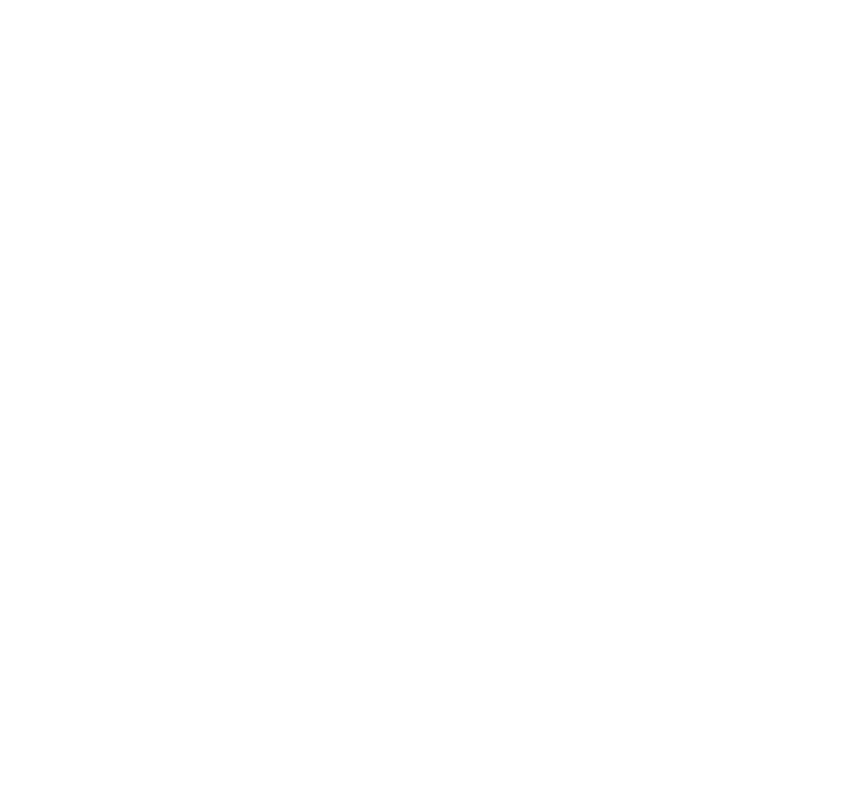
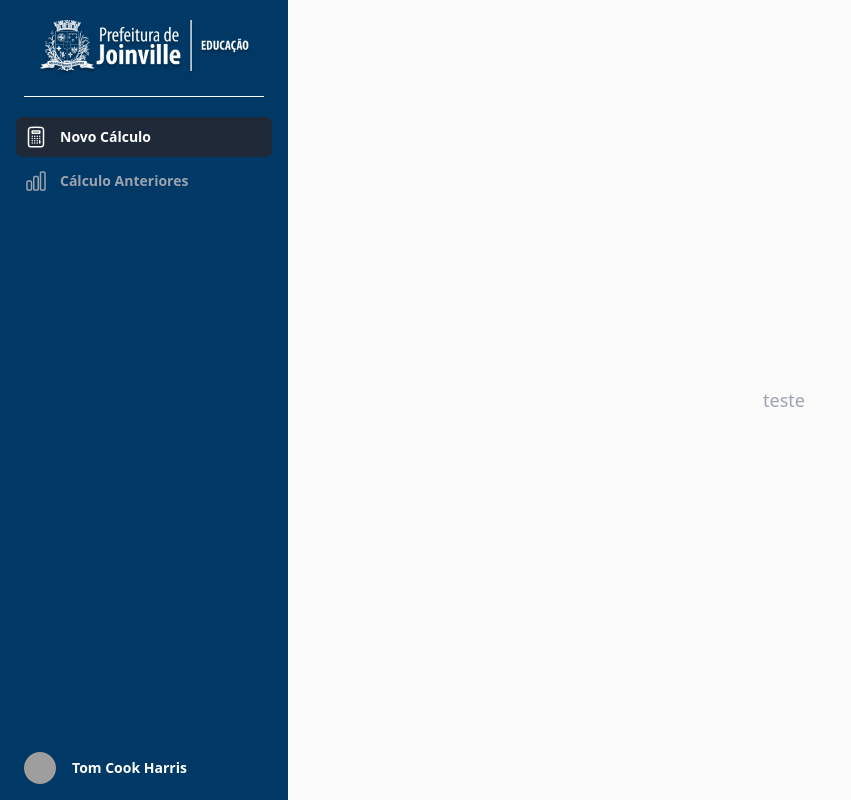
Before and after one commit to Sistema-GR/dashboard-admin, a Vue app: page /admin/newcal in a window 1280 px wide. Before the commit this address had no page. Shown: the whole page, without its empty margins (0-851 px from the left). Built offline with nearby package versions, Linux system fonts and the light colour scheme; grey boxes are pictures that could not be loaded.

Commit message:
fix/routes

```diff
--- a/src/views/Admin/Overview.vue
+++ b/src/components/Sidebar/Sidebar.vue
@@ -1,6 +1,6 @@
+<!-- Sidebar.vue -->
 <template>
-  <div class="bg-[#FBFBFB]">
-
+  <div>
     <TransitionRoot as="template" :show="sidebarOpen">
       <Dialog class="relative z-50 lg:hidden" @close="sidebarOpen = false">
         <TransitionChild as="template" enter="transition-opacity ease-linear duration-300" enter-from="opacity-0" enter-to="opacity-100" leave="transition-opacity ease-linear duration-300" leave-from="opacity-100" leave-to="opacity-0">
@@ -18,7 +18,6 @@
                   </button>
                 </div>
               </TransitionChild>
-              <!-- Sidebar component, -->
               <div class="flex grow flex-col gap-y-5 overflow-y-auto bg-[#003965] px-6 pb-2 ring-1 ring-white/10 ">
                 <div class="flex h-16 shrink-0 mt-5 justify-center items-center border-b-2 border-white">
                   <img class="h-12 w-auto" src="../../assets/images/logo-horinzontal.png" alt="Your Company" />
@@ -28,10 +27,10 @@
                     <li>
                       <ul role="list" class="-mx-2 space-y-1">
                         <li v-for="item in navigation" :key="item.name">
-                          <a :href="item.href" :class="[item.current ? 'bg-gray-800 text-white' : 'text-gray-400 hover:bg-gray-800 hover:text-white', 'group flex gap-x-3 rounded-md p-2 text-sm font-semibold leading-6']">
+                          <router-link :to="item.route" :class="[item.current ? 'bg-gray-800 text-white' : 'text-gray-400 hover:bg-gray-800 hover:text-white', 'group flex gap-x-3 rounded-md p-2 text-sm font-semibold leading-6']">
                             <component :is="item.icon" class="h-6 w-6 shrink-0" aria-hidden="true" />
                             {{ item.name }}
-                          </a>
+                          </router-link>
                         </li>
                       </ul>
                     </li>
@@ -55,10 +54,10 @@
             <li>
               <ul role="list" class="-mx-2 space-y-1">
                 <li v-for="item in navigation" :key="item.name">
-                  <a :href="item.href" :class="[item.current ? 'bg-gray-800 text-white' : 'text-gray-400 hover:bg-gray-800 hover:text-white', 'group flex gap-x-3 rounded-md p-2 text-sm font-semibold leading-6']">
+                  <router-link :to="item.route" :class="[item.current ? 'bg-gray-800 text-white' : 'text-gray-400 hover:bg-gray-800 hover:text-white', 'group flex gap-x-3 rounded-md p-2 text-sm font-semibold leading-6']">
                     <component :is="item.icon" class="h-6 w-6 shrink-0" aria-hidden="true" />
                     {{ item.name }}
-                  </a>
+                  </router-link>
                 </li>
               </ul>
             </li>
@@ -85,29 +84,17 @@
         <img class="h-8 w-8 rounded-full bg-gray-800" src="https://images.unsplash.com/photo-1472099645785-5658abf4ff4e?ixlib=rb-1.2.1&ixid=eyJhcHBfaWQiOjEyMDd9&auto=format&fit=facearea&facepad=2&w=256&h=256&q=80" alt="" />
       </a>
     </div>
-
-    <main class="flex flex-row items-center h-screen justify-center py-10 lg:pl-72">
-      <div class="px-4 sm:px-6 lg:px-8">
-        <h3 class="text-lg font-medium leading-6 text-gray-400">Bem-vindo(a), Matheus Gabriel Grawe</h3>
-      </div>
-    </main>
   </div>
 </template>
 
 <script setup>
 import { ref } from 'vue'
 import { Dialog, DialogPanel, TransitionChild, TransitionRoot } from '@headlessui/vue'
-import {
-  Bars3Icon,
-  CalculatorIcon,
-  XMarkIcon,
-  ChartBarIcon,
-} from '@heroicons/vue/24/outline'
+import { Bars3Icon, CalculatorIcon, XMarkIcon, ChartBarIcon } from '@heroicons/vue/24/outline'
 
 const navigation = [
-  { name: 'Novo Cálculo', href: '#', icon: CalculatorIcon, current: true },
-  { name: 'Cálculo Anteriores', href: '#', icon: ChartBarIcon , current: false },
-
+  { name: 'Novo Cálculo', route: '/admin/newcal', icon: CalculatorIcon, current: true },
+  { name: 'Cálculo Anteriores', route: '#', icon: ChartBarIcon, current: false },
 ]
 
 const sidebarOpen = ref(false)
--- a/src/router/index.js
+++ b/src/router/index.js
@@ -1,6 +1,9 @@
 import { createRouter, createWebHistory } from 'vue-router'
 import login from '../views/Auth/login.vue'
-import overview from '../views/Admin/Overview.vue'
+///////////////////////////////////////////////////////////////////////////////
+import admin from '../views/Admin/index.vue'
+import newcal from '../views/Admin/NewCal/index.vue'
+import overview from "@/views/Admin/Overview/index.vue";
 
 const router = createRouter({
   history: createWebHistory(import.meta.env.BASE_URL),
@@ -11,9 +14,21 @@
       component: login
     },
     {
-      path: '/overview',
-      name: 'overview',
-      component: overview
+      path: '/admin',
+      name: 'admin',
+      component: admin,
+      children: [
+        {
+          path: 'overview',
+          name: 'overview',
+          component : overview
+        },
+        {
+          path: 'newcal',
+          name: 'newcal',
+          component : newcal
+        }
+      ]
     },
   ]
 })
--- /dev/null
+++ b/src/views/Admin/NewCal/index.vue
@@ -0,0 +1,16 @@
+<template>
+  <main class="flex flex-row items-center h-screen justify-center py-10 lg:pl-72">
+    <div class="px-4 sm:px-6 lg:px-8">
+      <h3 class="text-lg font-medium leading-6 text-gray-400">teste</h3>
+    </div>
+  </main>
+</template>
+
+<script>
+import Sidebar from "@/components/Sidebar/Sidebar.vue";
+
+export default {
+  name: "NewCal",
+  components: {Sidebar},
+}
+</script>
--- /dev/null
+++ b/src/views/Admin/Overview/index.vue
@@ -0,0 +1,13 @@
+<template>
+  <main class="flex flex-row items-center h-screen justify-center py-10 lg:pl-72">
+    <div class="px-4 sm:px-6 lg:px-8">
+      <h3 class="text-lg font-medium leading-6 text-gray-400">Bem Vindo(a) Matheus Gabriel Grawe</h3>
+    </div>
+  </main>
+</template>
+
+<script>
+export default {
+  name: "Overview"
+}
+</script>
--- /dev/null
+++ b/src/views/Admin/index.vue
@@ -0,0 +1,17 @@
+<template>
+  <div class="bg-[#FBFBFB]">
+    <Sidebar />
+
+    <router-view></router-view>
+  </div>
+</template>
+
+<script>
+import Sidebar from '../../components/Sidebar/Sidebar.vue'
+export default {
+  index: 'admin',
+  components: {
+    Sidebar
+  }
+}
+</script>
--- a/src/views/Auth/login.vue
+++ b/src/views/Auth/login.vue
@@ -7,7 +7,7 @@
           <div class="w-full max-w-md space-y-5 px-2">
             <TextInput type="text" label="Matrícula" placeholder="00000" />
             <TextInput type="password" label="Senha" placeholder="Senha" />
-            <router-link to="/overview"> <PrimaryButton class="mt-5" value="Login" custom-color="bg-[#06A6D8]" /></router-link>"
+            <router-link to="/admin/overview"> <PrimaryButton class="mt-5" value="Login" custom-color="bg-[#06A6D8]" /></router-link>"
 
           </div>
         </div>
```
